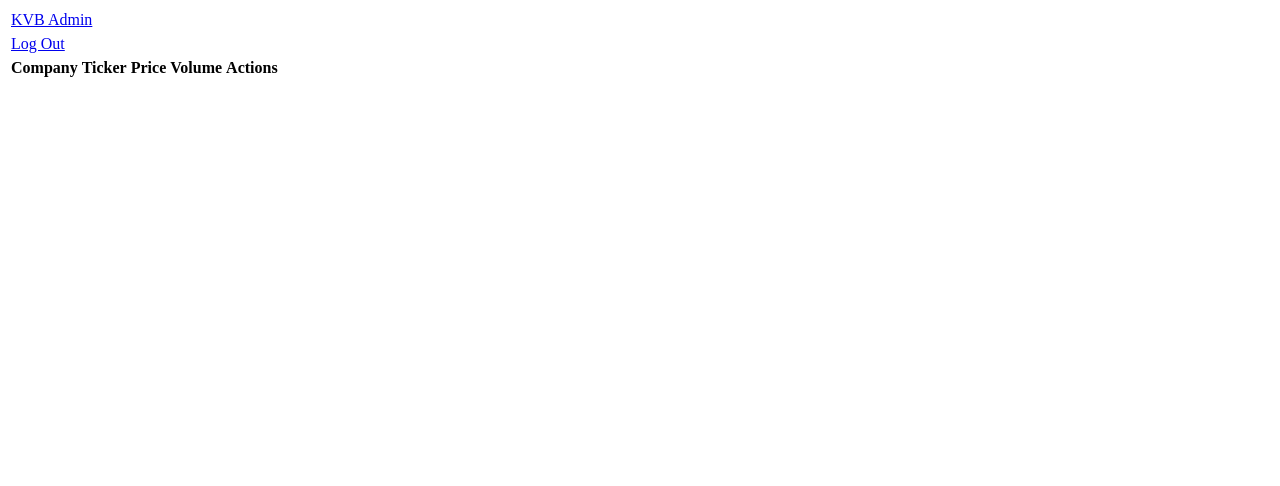
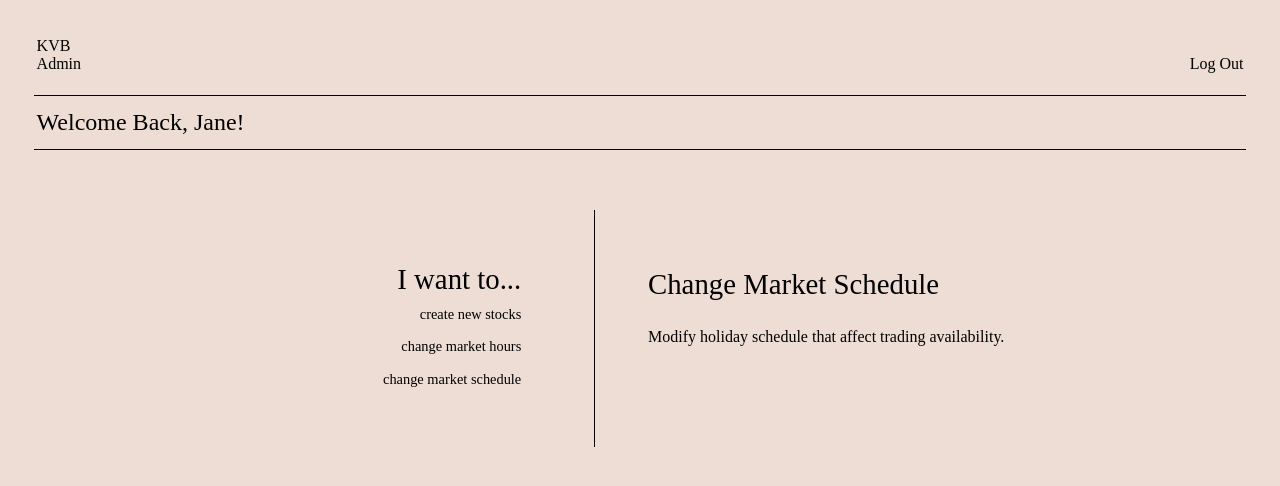
Before and after one commit to vincenzo100/Stock-Trading-System, a Django app: template frontend/admin/templates/admin-dash.html in a window 1280 px wide. Shown: the top 486 px of the page. Run offline with Django 5.2, Linux system fonts and the light colour scheme; the template is opened without the code that fills it, so the values that code supplies are empty; some web fonts are replaced.

Commit message:
Update admin-dash.html

```diff
--- a/frontend/admin/templates/admin-dash.html
+++ b/frontend/admin/templates/admin-dash.html
@@ -3,23 +3,72 @@
         <meta charset="utf-8">
         <meta name="viewport" content="width=device-width, initial-scale=1">
         <title>KVB Stocks - Admin Dashboard</title>
-        <link rel="stylesheet" href="/admin/admin-dash-styles.css"> <!-- Fixed path -->
-        <script defer src="/admin/admin-dashboard.js"></script> <!-- Fixed path -->
+        <link rel="stylesheet" href="admin-dash-layout.css">
+        <link rel="stylesheet" href="admin-dash-styles.css">
+        <link rel="stylesheet" href="/User Webpages/nav-bar.css">
+        <script type="text/javascript" src="admin-dash.js" defer></script>
     </head>
     <header>
         <table class="logo">
-            <td><a class="logo" href="/admin-dash.html">KVB Admin</a></td> <!-- Fixed path -->
+            <td><a class="logo" href="admin-dash.html">KVB Admin</a></td>
         </table>
         <table class="nav">
-            <td><a href="/admin-login.html">Log Out</a></td> <!-- Fixed path -->
+            <td><a href="admin-login.html">Log Out</a></td>
         </table>
     </header>
+    <!--always copy above text for nav bar-->
     <body>
+        <div class="welcome">
+            <table>
+                <tr>
+                    <td>Welcome Back, Jane!<!--create function to enter user fn here--></td>
+                </tr>
+            </table>
+        </div>
         <div class="container">
-            <table>
-                <tr><th>Company</th><th>Ticker</th><th>Price</th><th>Volume</th><th>Actions</th></tr>
-                <tbody id="admin-stock-list"></tbody> <!-- Dynamically filled by JavaScript -->
-            </table>
+            <div class="table">
+                <table>
+                    <tr>
+                        <td class="want">I want to...</td>
+                    </tr>
+                    <tr>
+                        <td id="stock" class="option"><a href="admin-stock.html">create new stocks</a></td>
+                    </tr>
+                    <tr>
+                        <td id="market" class="option"><a href="market.html">change market hours</a></td>
+                    </tr>
+                    <tr>
+                        <td id="sched" class="option"><a href="sched.html">change market schedule</a></td>
+                    </tr>
+                </table>
+            </div>
+            <div class="text">
+                <div class="create">
+                    <table id="viewStock">
+                        <th>Create New Stocks</a></th>
+                        <tr>
+                            <td>Create new stocks for customers to trade.</td>
+                        </tr>
+                    </table>
+                </div>
+                <div class="hours">
+                    <table id="viewMarket"">
+                        <th>Change Market Hours</th>
+                        <tr>
+                            <td>Edit the available times for customers to execute trades.</td>
+                        </tr>
+                    </table>
+                </div>
+                <div class="sched">
+                    <table id="viewSched">
+                        <th>Change Market Schedule</th>
+                        <tr>
+                            <td>Modify holiday schedule that affect trading availability.
+                            </td>
+                        </tr>
+                    </table>
+                </div>
+            </div>
         </div>
     </body>
 </html>
```
